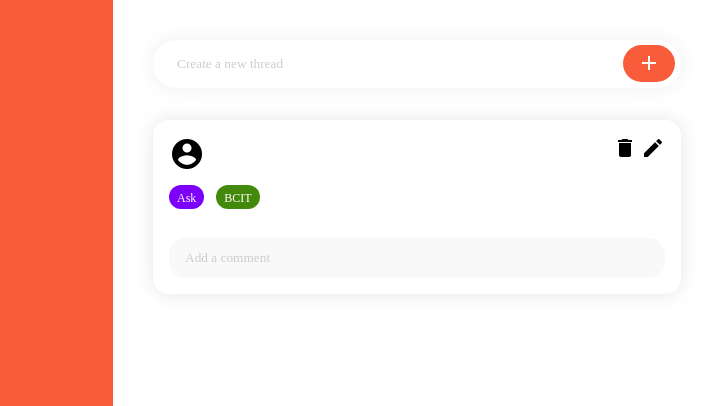
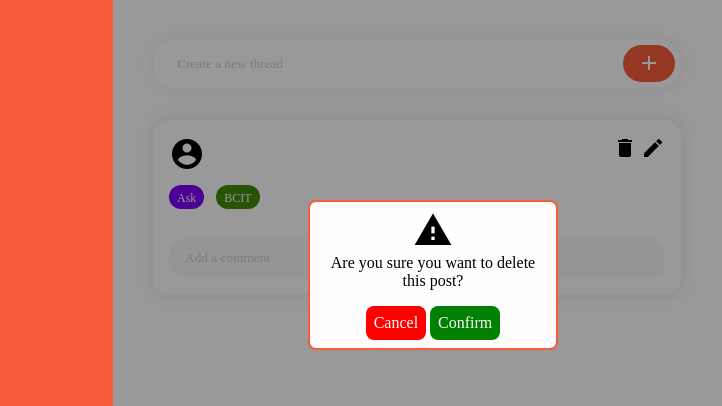
Before and after one commit to Wontoni/2800_202210_BBY20, a website: page app/public/html/timeline.html in a window 1280 px wide. Both pictures are taken after a click on the element "delete". Shown: the top 406 px of the page, 207-929 px from the left. Drawn offline with nearby package versions, Linux system fonts and the light colour scheme; no server answers; a web font is replaced by a local one.

Commit message:
Added confirmation popup when deleting posts

```diff
--- a/app/public/css/confirm.css
+++ b/app/public/css/confirm.css
@@ -26,7 +26,7 @@
   }
 
   /* Close Button */
-  .close {
+  .closeBtn {
     background-color: red;
   }
 
--- a/app/public/html/timeline.html
+++ b/app/public/html/timeline.html
@@ -20,6 +20,7 @@
     <link rel="stylesheet" href="../../public/css/global.css">
     <link rel="stylesheet" href="../../public/css/timeline.css">
     <link rel="stylesheet" href="../../public/css/tipsPop.css">
+    <link rel="stylesheet" href="../../public/css/confirm.css">
 </head>
 
 <body>
@@ -92,9 +93,27 @@
                                     </a>
                                 </div> -->
 
-                                <div class="edit">
-                                    <span class="material-icons delete" id="delete-number">delete</span>
-                                    <span class="material-icons edit-button" id="edit-number">edit</span>
+                                <div>
+                                    <span class="material-icons button" id="delete-number">delete</span>
+
+                                    <div id="confirmPopup" class="confirmDelete">
+
+                                        <!-- Modal content -->
+                                        <div class="popup-container">
+                                            <span class="material-icons warning">warning</span>
+                                            <div class="popupText">
+                                                Are you sure you want to delete this post?
+                                            </div>
+                                            <div class="popupBtns">
+                                                <button class="closeBtn">Cancel</button>
+                                                <button class="delete" id="confirmBtn">Confirm</button>
+                                            </div>
+                                        </div>
+
+                                    </div>
+
+
+                                    <span class="material-icons edit-button edit" id="edit-number">edit</span>
                                 </div>
                             </div>
 
@@ -120,6 +139,7 @@
     <script src="../../public/js/skeleton.js"></script>
     <script src="../../public/js/global.js"></script>
     <script src="../../public/js/timeline.js"></script>
+    <script src="../../public/js/confirm.js"></script>
 
 </body>
 
--- a/app/public/js/confirm.js
+++ b/app/public/js/confirm.js
@@ -3,7 +3,7 @@
 var pop = document.getElementById("confirmPopup");
 
 // Open confirm popup
-$('.deleteBtn').click(function (e) {
+$('.button').click(function (e) {
     pop.style.display = "flex";
 
     var dataNum = e.target.dataset.number;
```
Also changed, not shown: app/public/html/admin.html (+2 -2 lines).
